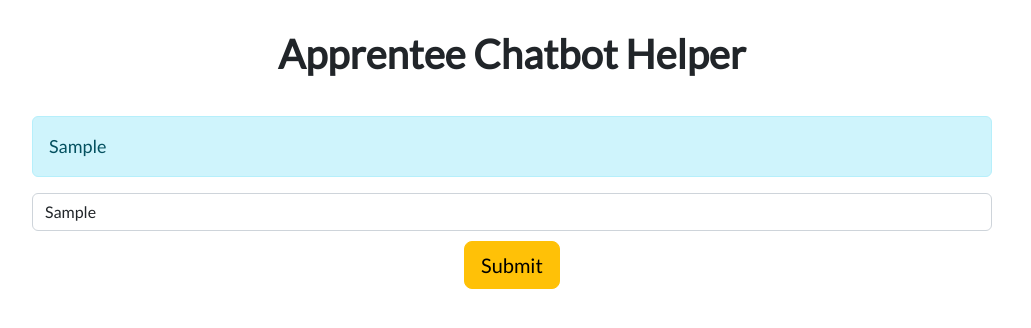
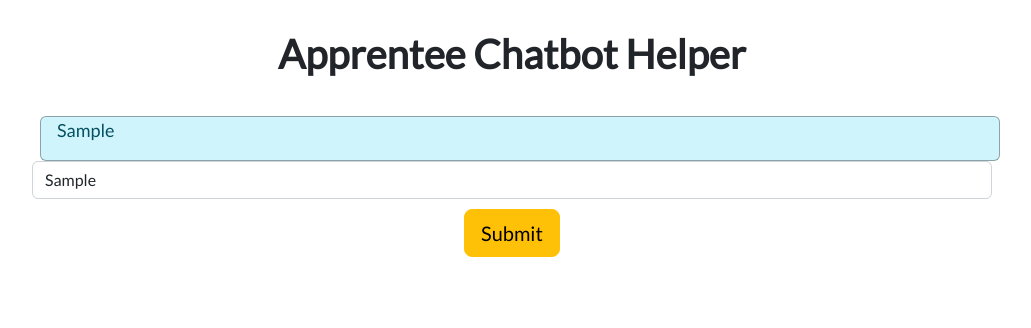
Before and after one commit to EduardoAquinta/ApprenteeHelperBot, a React (Create React App) app: page / in a window 1280 px wide. Both pictures are taken after typing "Sample" into the empty fields and a click on the button "Submit". Shown: the top 328 px of the page, without its empty margins (128-1159 px from the left). Built offline with nearby package versions, Linux system fonts and the light colour scheme; no server answers.

Commit message:
updated ChatMessage atom with display logic and css

```diff
--- a/src/Components/atoms/ChatMessage.jsx
+++ b/src/Components/atoms/ChatMessage.jsx
@@ -1,6 +1,6 @@
 import Alert from "react-bootstrap/Alert";
 import TypeWriterEffect from 'react-typewriter-effect';
-
+import './css/chatmessage.css';
 
 function ChatMessage(props) {
     const Typing = () => {
@@ -21,11 +21,18 @@ function ChatMessage(props) {
             return (props.message)
         }
     }
-        return (
-            <Alert variant={props.variant}>
-                {Typing()}
-            </Alert>
-        )
+
+    let className = 'chat-message';
+
+    if (props.variant === 'warning') {
+        className += ' ai-chat-message';
+    }
+
+    return (
+        <Alert className={className} variant={props.variant}>
+            <p>{Typing()}</p>
+        </Alert>
+    )
 }
 
 export default ChatMessage;
--- /dev/null
+++ b/src/Components/atoms/css/chatmessage.css
@@ -0,0 +1,28 @@
+.chat-message {
+    width: 100%;
+    margin-left: 0.5rem;
+}
+
+.ai-chat-message {
+    margin-left: 0;
+    margin-right: 0.5rem;
+}
+
+.alert {
+    border: #00000055 solid 1px !important;
+    margin-bottom: 0 !important;
+    padding: 0 !important;
+    display: flex;
+    align-items: center;
+}
+
+p {
+    padding-left: 1rem;
+    padding-right: 1rem;
+}
+
+@media screen and (max-width: 400px) {
+    .ai-chat-message, .chat-message {
+        margin: 0;
+    }
+}
```
